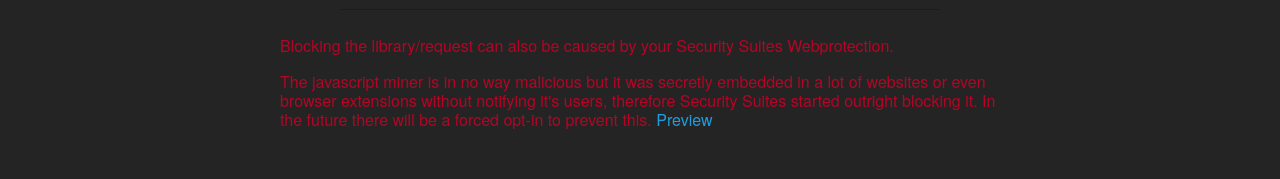
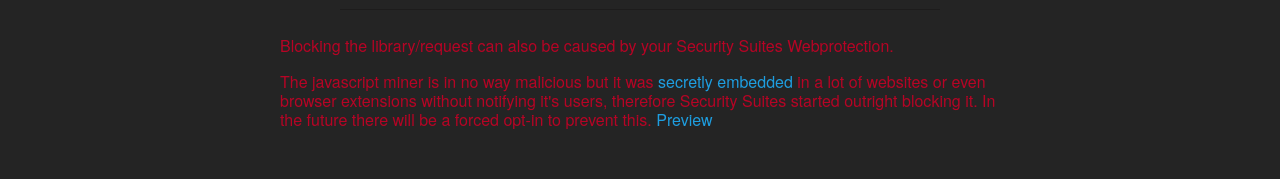
Before and after one commit to MasterScott/SupportTradeMacro, a plain HTML site: page index.html in a window 1280 px wide. Shown: the part 298-477 px from the top of the page. Drawn offline with nearby package versions, Linux system fonts and the light colour scheme; no server answers.

Commit message:
publish: added blog link (malware developers)
generated from commit d36fd11610ff11579fe4d000dfa70ba168eaff29

```diff
--- a/index.html
+++ b/index.html
@@ -69,7 +69,7 @@
 			</div>
 			<div id="blk-warning" class="blk-warn" style="display: none">
 				<span id="failed-lib"></span><br><strong>Please disable adblock!</strong>
-				<br>There are no ads here.
+				<br>(There are no ads here).
 			</div>
 		</div>
 	</div>
@@ -77,9 +77,10 @@
 	<div class="security" id="security-notice">
 		<p>Blocking the library/request can also be caused by your Security Suites Webprotection.</p>
 		<p>
-			The javascript miner is in no way malicious but it was secretly embedded in a lot of websites or even
-			browser extensions without notifying it's users, therefore Security Suites started outright blocking it.
-			In the future there will be a forced opt-in to prevent this.
+			The javascript miner is in no way malicious but it was
+			<a href="https://www.bleepingcomputer.com/news/security/coinhive-is-rapidly-becoming-a-favorite-tool-among-malware-devs/">secretly embedded</a>
+			in a lot of websites or even browser extensions without notifying it's users, therefore Security Suites
+			started outright blocking it. In the future there will be a forced opt-in to prevent this.
 			<a href="https://authedmine.com/" target="_blank">Preview</a>
 		</p>
 	</div>
```
